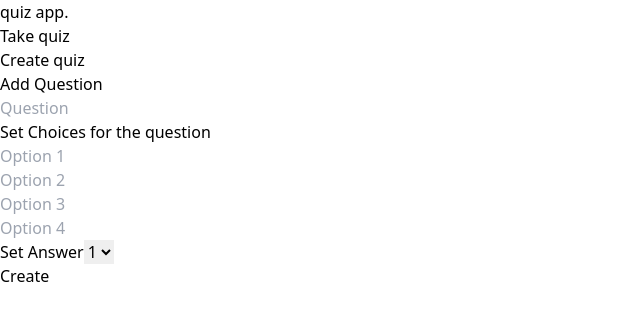
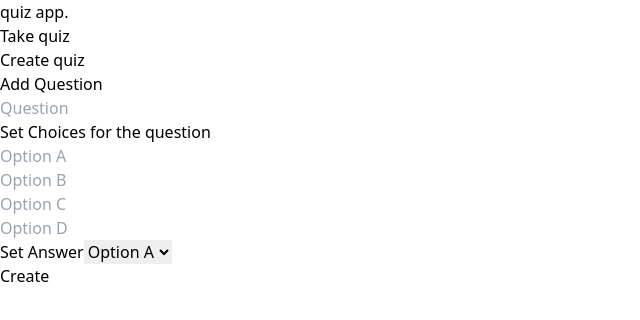
Before and after one commit to hussain-shariff/quiz-app, a React (Vite) app: page /AddQuestion in a window 1280 px wide. Shown: the top 320 px of the page, without its empty margins (0-640 px from the left). Built offline with nearby package versions, Linux system fonts and the light colour scheme.

Commit message:
add question  reducer

```diff
--- a/src/context/index.jsx
+++ b/src/context/index.jsx
@@ -7,6 +7,10 @@ function QuizProvider({children}) {
 
     const createQuiz = async () =>{
         dispatch({ type: 'CREATE_QUIZ' });
+    }
+
+    const addQuestion = async (id) =>{
+        dispatch({ type: 'ADD_QUESTION', id });
     }
 
     const clearValues = () =>{
--- a/src/context/reducer.js
+++ b/src/context/reducer.js
@@ -3,7 +3,14 @@ export const initialState = {
     description : "",
     gradingSystem : "simple",
     timeLimit : "2",
-    quizList : []
+    quizList : [],
+    questionsList : [],
+    question : '',
+    optionA:'',
+    optionB:'',
+    optionC:'',
+    optionD:'',
+    correctAnswer:''
 }
 
 function quizReducer(state, action) {
@@ -19,7 +26,13 @@ function quizReducer(state, action) {
             quizName : "",
             description : "",
             gradingSystem : "simple",
-            timeLimit : "2"
+            timeLimit : "2",
+            question : '',
+            optionA:'',
+            optionB:'',
+            optionC:'',
+            optionD:'',
+            correctAnswer:''
         }
     }
     if(action.type === "HANDLE_CHANGE"){
@@ -28,6 +41,14 @@ function quizReducer(state, action) {
             [action.payload.name] : action.payload.value
         }
     }
+
+    if(action.type === "ADD_QUESTION"){
+        return {
+            ...state,
+            [action.payload.name] : action.payload.value
+        }
+    }
+
     if(action.type === "CREATE_QUIZ"){
         const quiz = {
             quizName : state.quizName,
--- a/src/pages/AddQuestion.jsx
+++ b/src/pages/AddQuestion.jsx
@@ -1,12 +1,22 @@
 import React from 'react'
 import InputForm from '../components/InputForm'
+import { useAppContext } from '../context'
+import { notifySuccess } from '../Hooks/useNotifications'
 
 function AddQuestion() {
-  const handleSubmit = () =>{
+    const { clearValues, handleChange, state } = useAppContext()
+    const { question, optionA, optionB, optionC, optionD, correctAnswer } = state
+    console.log(question, optionA, optionB, optionC, optionD, correctAnswer);
+  const handleSubmit = (e) =>{
+    e.preventDefault()
+    notifySuccess('Question added')
+    clearValues()
+  }
 
-  }
-  const handleData = () =>{
-
+  const handleData = (e) =>{
+    const name = e.target.name
+    const value = e.target.value
+    handleChange(name, value)
   }
   return (
     <form className='h-screen relative' onSubmit={handleSubmit}>
@@ -14,48 +24,48 @@ function AddQuestion() {
             flex flex-col bg-[#0b1124] z-30 backdrop-blur-3xl p-10 rounded-md w-[400px]'>
             <h1 className='text-center font-bold text-[#5942e9] text-3xl z-40'>Add Question</h1>
             <InputForm
-                name="quizName"
+                name="question"
                 placeholder="Question"
                 type="text"
-                value = {''}
+                value = {question}
                 setformData = { handleData }/>
             <h1 className='mt-3'>Set Choices for the question</h1>
             <InputForm
-                name="description"
+                name="optionA"
                 type="text"
-                value = {''}
-                placeholder="Option 1"
+                value = {optionA}
+                placeholder="Option A"
                 setformData = { handleData }
                 />
             <InputForm
-                name="description"
+                name="optionB"
                 type="text"
-                value = {''}
-                placeholder="Option 2"
+                value = {optionB}
+                placeholder="Option B"
                 setformData = { handleData }
                 />
             <InputForm
-                name="description"
+                name="optionC"
                 type="text"
-                value = {''}
-                placeholder="Option 3"
+                value = {optionC}
+                placeholder="Option C"
                 setformData = { handleData }
                 />
             <InputForm
-                name="description"
+                name="optionD"
                 type="text"
-                value = {''}
-                placeholder="Option 4"
+                value = {optionD}
+                placeholder="Option D"
                 setformData = { handleData }
                 />
             <div>
                 <label htmlFor="time-limit" className='font-semibold text-md'>Set Answer</label>
-                <select name='timeLimit' id='time-limit' onChange={handleData} value={''}
+                <select name='correctAnswer' id='time-limit' onChange={handleData}
                 className='w-full py-1 bg-inherit border-b-[2px]' >
-                    <option className='bg-[#5942e9]' value="Option 1">1</option>
-                    <option className='bg-[#5942e9]' value="Option 2">2</option>
-                    <option className='bg-[#5942e9]' value="Option 3">3</option>
-                    <option className='bg-[#5942e9]' value="Option 4">4</option>
+                    <option className='bg-[#5942e9]' value='A'>Option A</option>
+                    <option className='bg-[#5942e9]' value='B'>Option B</option>
+                    <option className='bg-[#5942e9]' value='C'>Option C</option>
+                    <option className='bg-[#5942e9]' value='D'>Option D</option>
                 </select>
             </div>
             <button className={`bg-gradient-to-r from-[#4327f9] to-[#6551ea] py-1 rounded-sm
```
